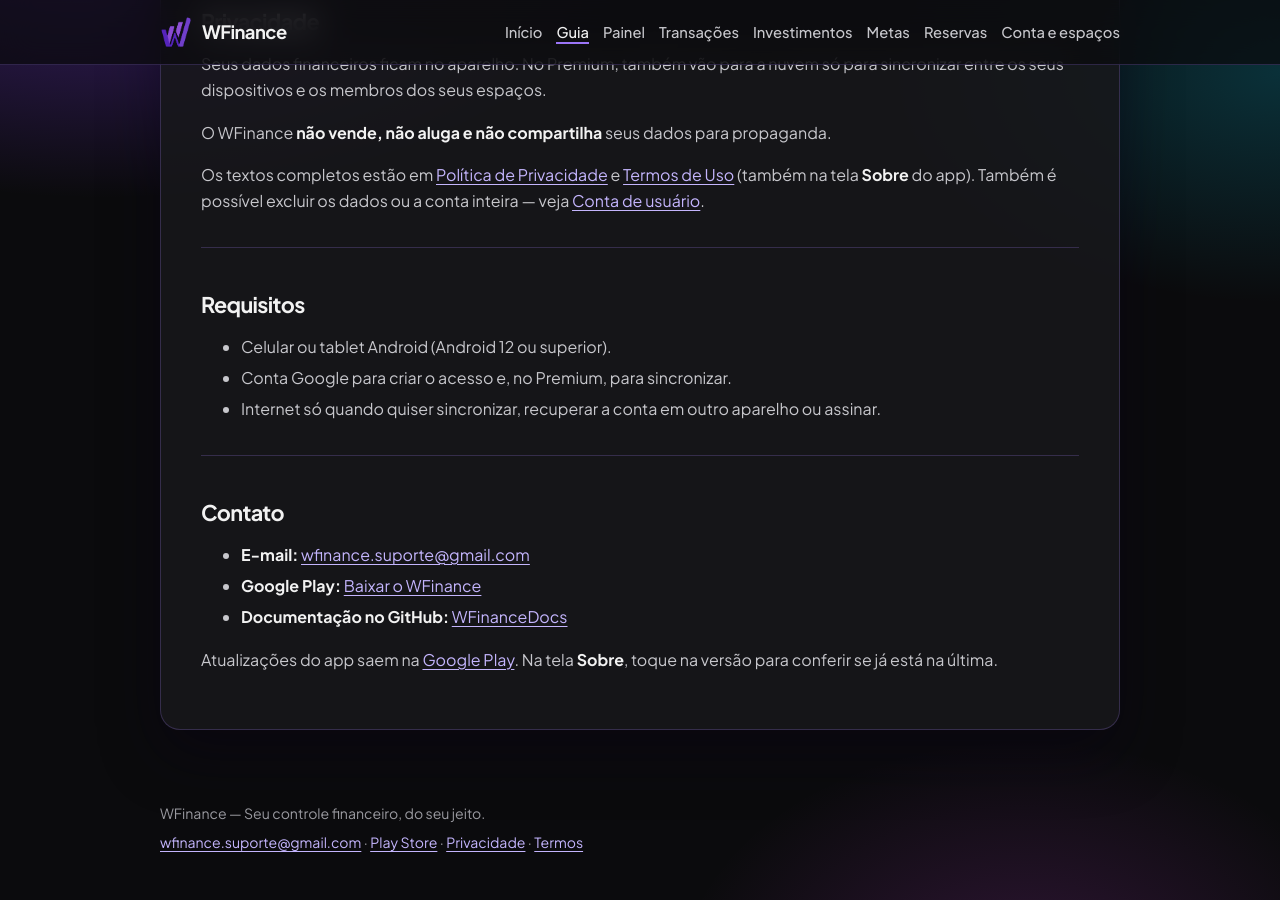
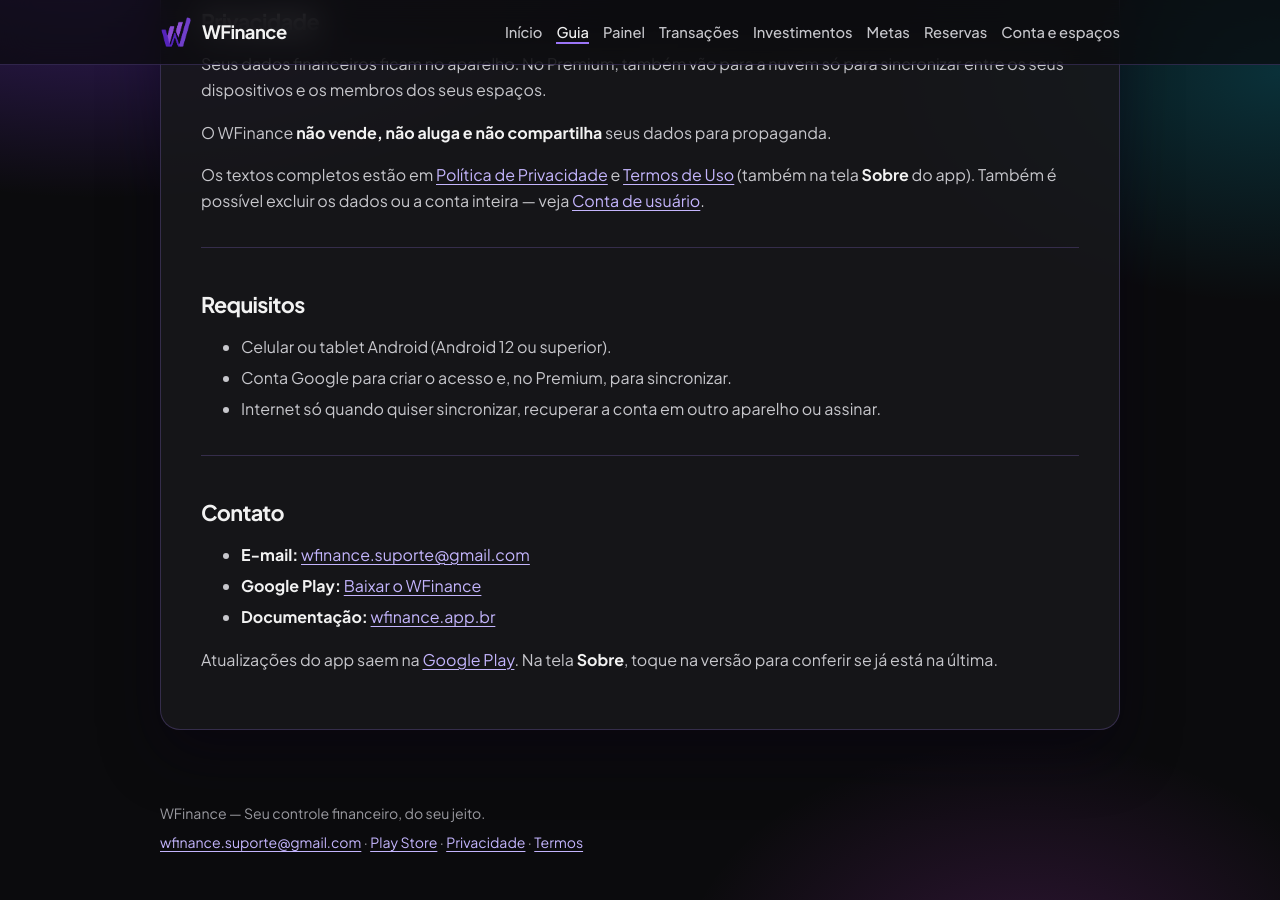
Before and after one commit to wrodriguesjr/WFinanceDocs, a Jekyll site: the page built from docs/UserGuide/WFinance.md, in a window 1280 px wide and 900 px high, scrolled down 5485 px. Built offline with Jekyll 4.4.1, drawn with Linux system fonts in a browser that asks for light colours; our own code applies the rules of GitHub Pages for plain Markdown files.

```diff
--- /dev/null
+++ b/docs/CNAME
@@ -0,0 +1 @@
+wfinance.app.br
--- a/docs/UserGuide/WFinance.md
+++ b/docs/UserGuide/WFinance.md
@@ -201,6 +201,6 @@ Os textos completos estão em [Política de Privacidade](PrivacyPolice.md) e [Te
 
 - **E-mail:** [wfinance.suporte@gmail.com](mailto:wfinance.suporte@gmail.com)
 - **Google Play:** [Baixar o WFinance](https://play.google.com/store/apps/details?id=com.wrj.wfinance)
-- **Documentação no GitHub:** [WFinanceDocs](https://wrodriguesjr.github.io/WFinanceDocs/UserGuide/WFinance)
+- **Documentação:** [wfinance.app.br](https://wfinance.app.br/UserGuide/WFinance)
 
 Atualizações do app saem na [Google Play](https://play.google.com/store/apps/details?id=com.wrj.wfinance). Na tela **Sobre**, toque na versão para conferir se já está na última.
--- a/docs/_config.yml
+++ b/docs/_config.yml
@@ -1,7 +1,7 @@
 title: WFinance
 description: Seu controle financeiro, do seu jeito.
-url: https://wrodriguesjr.github.io
-baseurl: /WFinanceDocs
+url: https://wfinance.app.br
+baseurl: ""
 lang: pt-BR
 timezone: America/Sao_Paulo
 play_store_url: https://play.google.com/store/apps/details?id=com.wrj.wfinance
```
